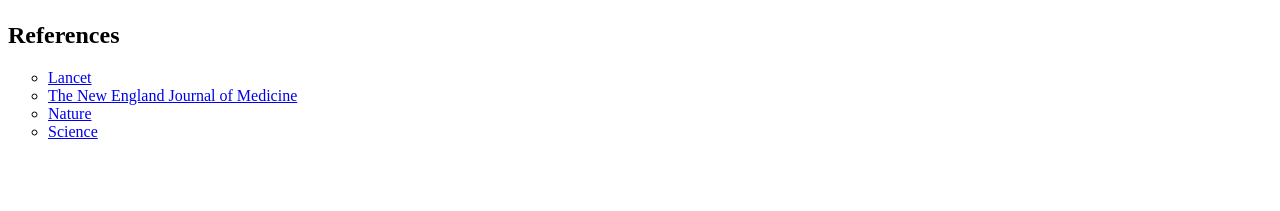
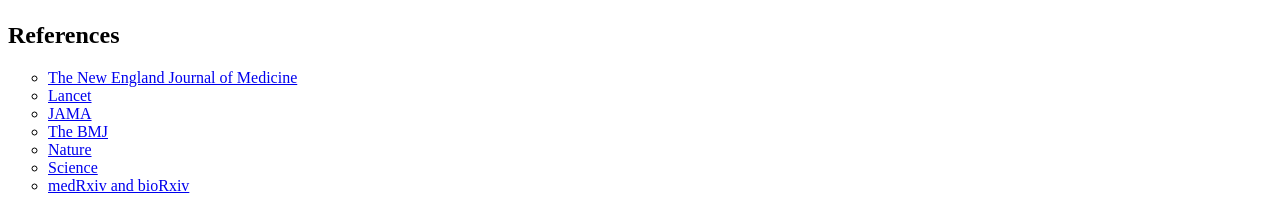
Before and after one commit to boyuan0926/Homework-Week5-Image, a plain HTML site: page index.html in a window 1280 px wide. Shown: the part 814-1025 px from the top of the page. Before the commit the page ends 971 px from the top, so only its background shows below. Drawn offline with Linux system fonts and the light colour scheme.

Commit message:
Update index.html

```diff
--- a/index.html
+++ b/index.html
@@ -13,10 +13,14 @@
         <!--文章來源-->
         <h2>References</h2>
         <ul type="circle">
+            <li><a href="https://www.nejm.org/coronavirus">The New England Journal of Medicine</a></li>
             <li><a href="https://www.thelancet.com/coronavirus">Lancet</a></li>
-            <li><a href="https://www.nejm.org/coronavirus">The New England Journal of Medicine</a></li>
+            <li><a href="https://jamanetwork.com/journals/jama/pages/coronavirus-alert">JAMA</a></li>
+            <li><a href="https://www.bmj.com/coronavirus">The BMJ</a></li>
             <li><a href="https://www.nature.com/subjects/sars-cov-2">Nature</a></li>
+            <li><a href="https://www.cell.com/COVID-19>Cell</a></li>
             <li><a href="https://www.science.org/collections/coronavirus">Science</a></li>
+            <li><a href="http://connect.biorxiv.org/relate/content/181">medRxiv and bioRxiv</a></li>
         </ul>
     </body>
 </html>
```
